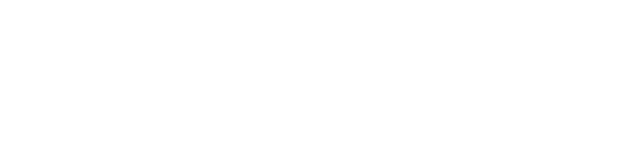
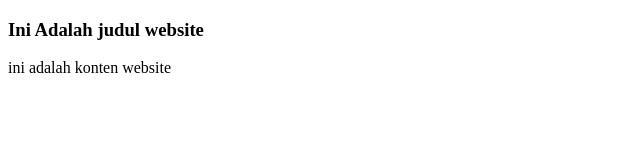
Before and after one commit to ferrykhair404/latihan-git, a plain HTML site: page index2.html in a window 1280 px wide. Shown: the whole page, without its empty margins (0-640 px from the left). Drawn offline with Linux system fonts and the light colour scheme.

Commit message:
menambah konten

```diff
--- a/index2.html
+++ b/index2.html
@@ -7,6 +7,7 @@
     <title>Website.com</title>
 </head>
 <body>
-
+    <h3>Ini Adalah judul website</h3>
+    <p>ini adalah konten website</p>
 </body>
 </html>
```
